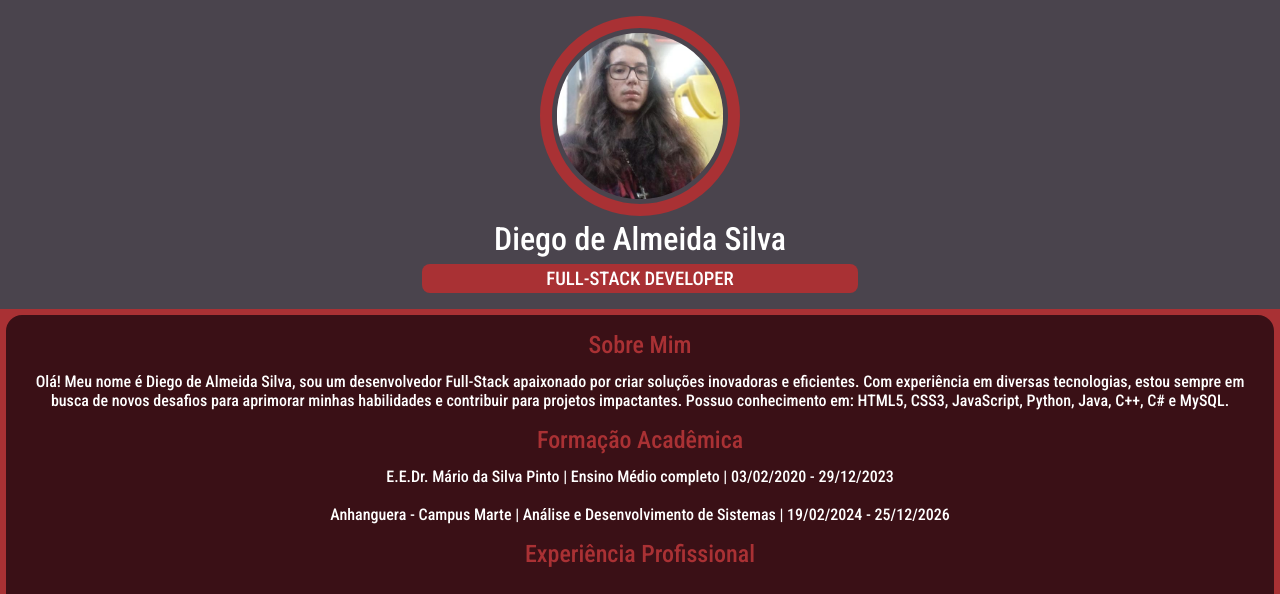
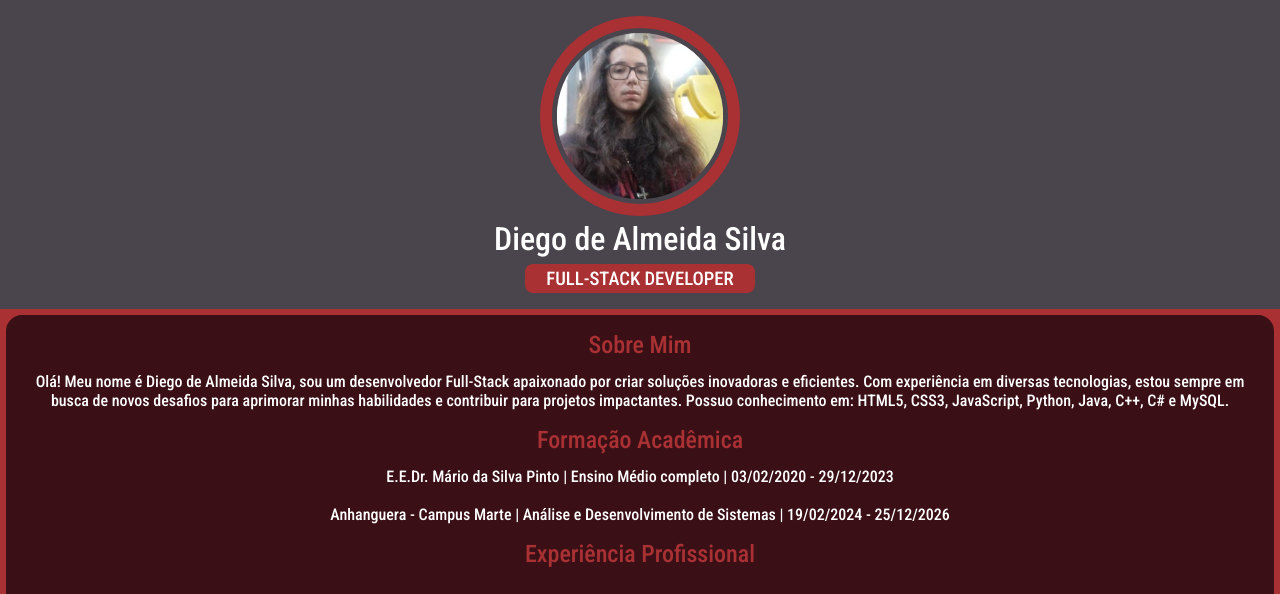
Before and after one commit to Z1C0R14/Portfolio, a plain HTML site: page index.html in a window 1280 px wide. Shown: the top 594 px of the page. Drawn offline with Linux system fonts and the light colour scheme.

```diff
--- a/styles.css
+++ b/styles.css
@@ -56,7 +56,7 @@
 
 h3{
     background-color: #a93134;
-    margin: 0.4rem 33% 1rem 33%;
+    margin: 0.4rem 41% 1rem 41%;
     padding: 0.2rem;
     border-radius: 0.5rem;
 }
```
